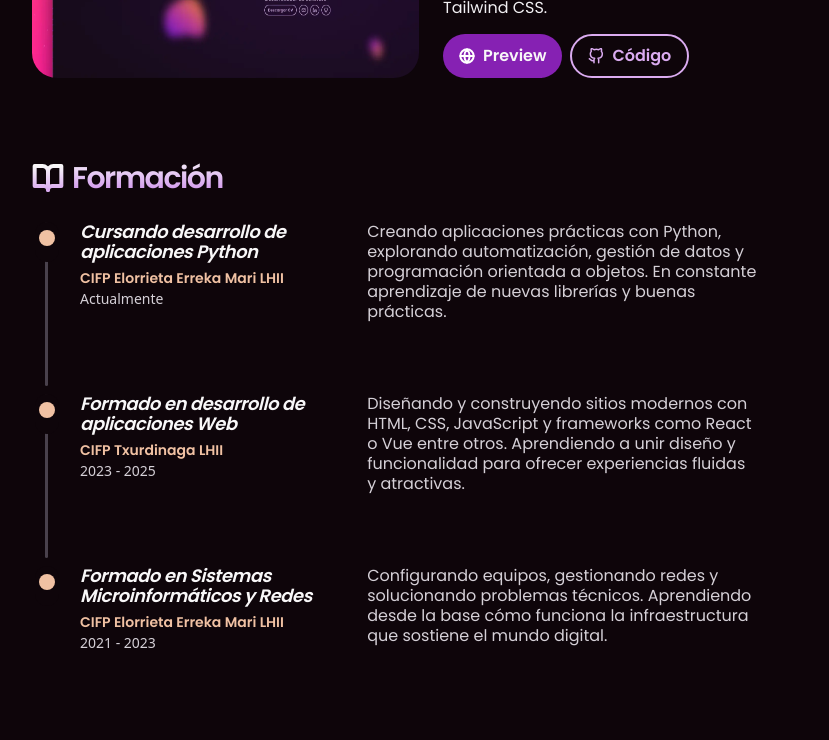
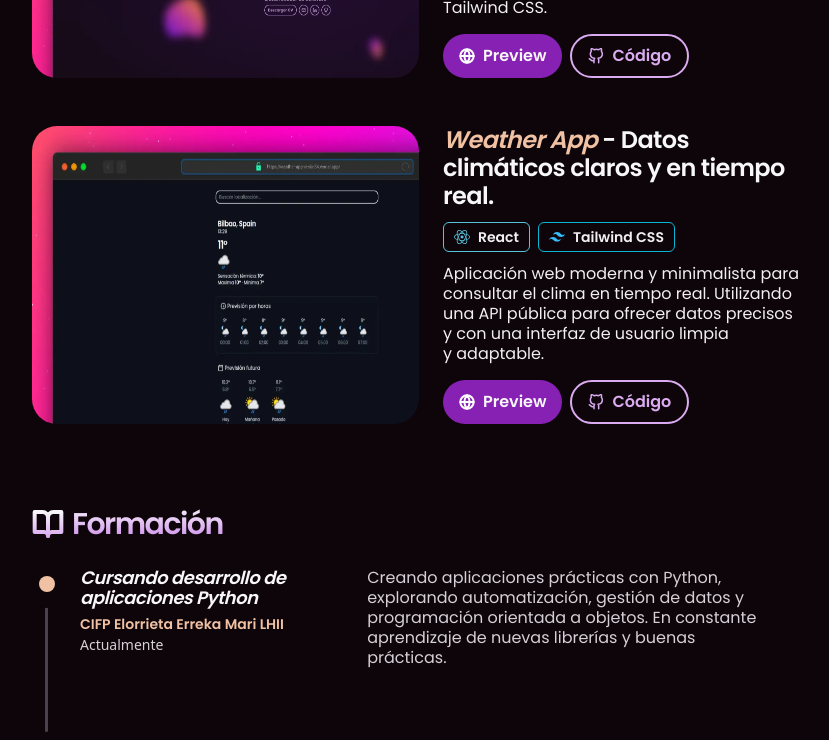
Before and after one commit to gortizmartija/Porfolio, a React (Vite) app: page / in a window 1280 px wide. Shown: the part 1360-2100 px from the top of the page, without its empty margins (221-1050 px from the left). Built offline with nearby package versions, Linux system fonts and the light colour scheme; a web font is replaced by a local one.

Commit message:
añadido proyecto del tiempo

```diff
--- a/src/components/sections/Projects.jsx
+++ b/src/components/sections/Projects.jsx
@@ -1,5 +1,6 @@
 import ProjectsLogo from '@/assets/icons/code.svg';
 import porfolioImage from '@/assets/images/porfolio.webp';
+import weatherAppImage from '@/assets/images/weather-app.webp';
 import { Project } from '@/components/ui';
 import { Title } from '@/components/common';
 
@@ -19,18 +20,20 @@ const PROJECTS = [
       { logo: 'tailwind', name: 'Tailwind CSS', color: '#06b6d4' },
     ],
   },
-  /*{
-    img: porfolioImage,
-    name: 'Porfolio Web',
-    subName: 'Bonito escaparate de mis habilidades',
+  {
+    img: weatherAppImage,
+    name: 'Weather App',
+    subName: 'Datos climáticos claros y en tiempo real.',
     description:
-      'Porfolio Web personal con diseño moderno y minimalista. Muestra mis proyectos, habilidades y experiencia en desarrollo web. Creado desde cero con React, GSAP y Tailwind CSS.',
-    preview: false,
+      'Aplicación web moderna y minimalista para consultar el clima en tiempo real. Utilizando una API pública para ofrecer datos precisos y con una interfaz de usuario limpia y adaptable.',
+    preview: true,
+    hrefPreview: 'https://weather-app-xi-six-84.vercel.app/',
+    hrefCodigo: 'https://github.com/gortizmartija/weather-app',
     technologies: [
-      { logo: 'vue', name: 'Vue', color: '#41B883' },
-      { logo: 'laravel', name: 'Laravel', color: '#F05340' },
+      { logo: 'react', name: 'React', color: '#58C4DC' },
+      { logo: 'tailwind', name: 'Tailwind CSS', color: '#06b6d4' },
     ],
-  },*/
+  },
 ];
 
 export function Projects() {
--- a/src/components/ui/Project.jsx
+++ b/src/components/ui/Project.jsx
@@ -22,7 +22,7 @@ export function Project({
       />
       <div className='flex flex-col gap-3'>
         <h2 className='text-h3s-semibold'>
-          <span className='text-secondary-200 italic'>{name}</span> -{subName}
+          <span className='text-secondary-200 italic'>{name}</span> - {subName}
         </h2>
         {technologies[0] && (
           <span className='flex gap-2 flex-wrap'>
@@ -31,7 +31,9 @@ export function Project({
             ))}
           </span>
         )}
-        <p className='text-p2-normal text-neutral-100 '>{children}</p>
+        <p className='text-p2-normal text-neutral-100 text-pretty'>
+          {children}
+        </p>
         <div className='mt-1 flex gap-2'>
           {preview && (
             <Button href={hrefPreview} arialabel='Preview' variant='defaultMD'>
```
Also changed, not shown: src/assets/images/weather-app.webp (added).
